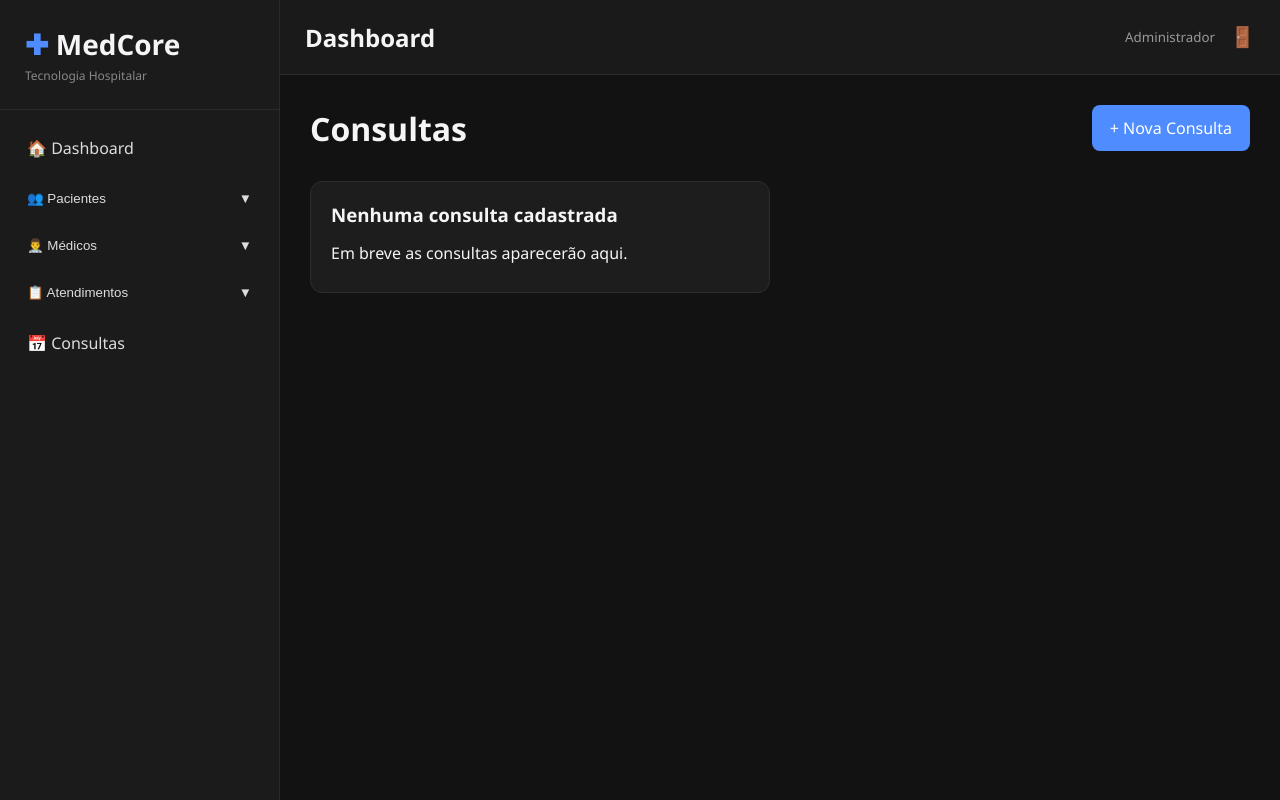
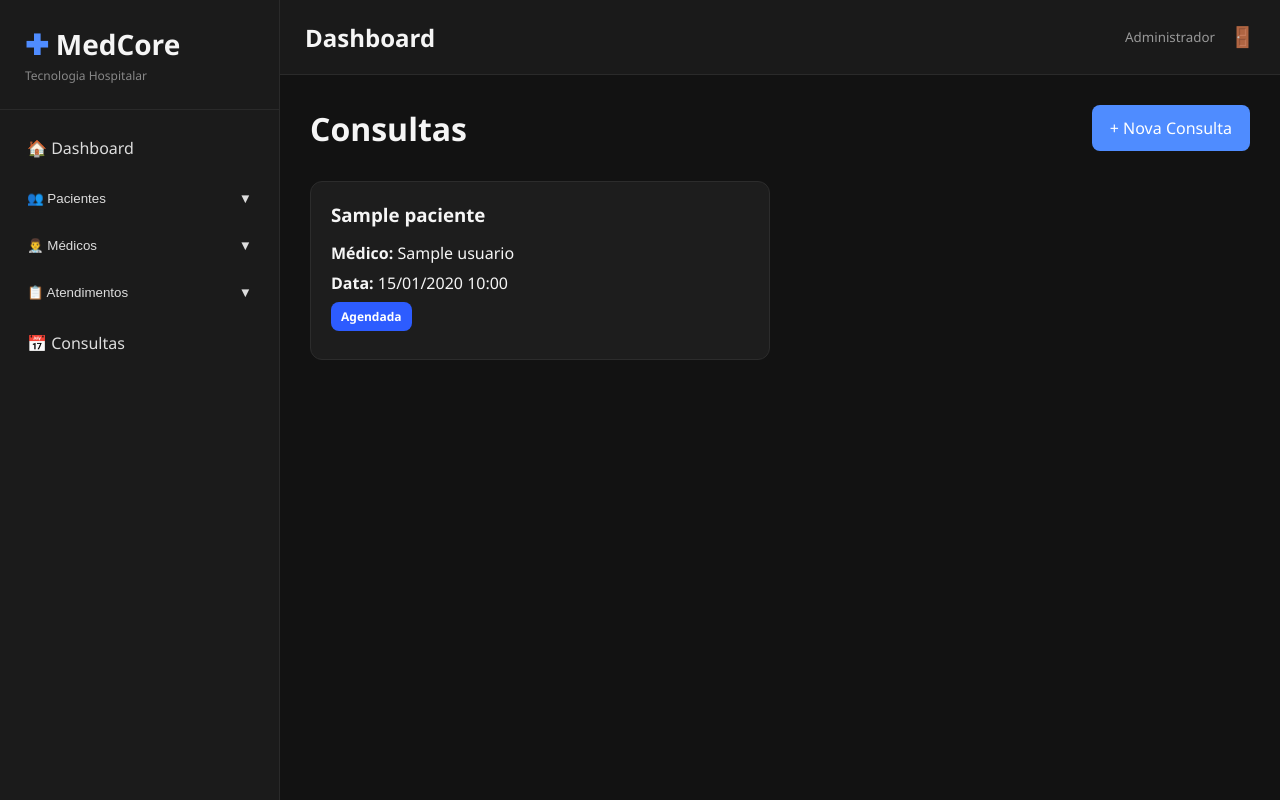
Before and after one commit to Guto2005/MedCore, a Django app: page /consultas/ in a window 1280 px wide. Run offline with Django 4.2, Linux system fonts and the light colour scheme; tables that the repository leaves empty hold one stand-in row (values such as "Sample post").

Commit message:
MedCore v1.2 - CRUD de consultas e dashboard expandido

```diff
--- a/consultas/templates/consultas/listar.html
+++ b/consultas/templates/consultas/listar.html
@@ -46,6 +46,15 @@
         border-radius:12px;
 
         padding:20px;
+
+        transition:.2s;
+    }
+
+    .consulta-card:hover {
+
+        border-color:#4f8cff;
+
+        transform:translateY(-2px);
     }
 
     .consulta-card h3 {
@@ -58,34 +67,145 @@
         margin-bottom:8px;
     }
 
+    .badge {
+
+        display:inline-block;
+
+        padding:6px 10px;
+
+        border-radius:8px;
+
+        font-size:12px;
+
+        font-weight:bold;
+
+        color:white;
+    }
+
+    .agendada {
+
+        background:#2d5cff;
+    }
+
+    .confirmada {
+
+        background:#1c8c3a;
+    }
+
+    .realizada {
+
+        background:#555;
+    }
+
+    .faltou {
+
+        background:#c08a00;
+    }
+
+    .cancelada {
+
+        background:#b82727;
+    }
+
 </style>
 
 <div class="header-consultas">
 
-    <h1>
-        Consultas
-    </h1>
 
-    <a href="{% url 'nova_consulta' %}" class="btn-novo">
-        + Nova Consulta
-    </a>
+<h1>
+    Consultas
+</h1>
+
+<a href="{% url 'nova_consulta' %}" class="btn-novo">
+    + Nova Consulta
+</a>
 
 </div>
 
 <div class="consultas-grid">
 
+{% for consulta in consultas %}
+
+    <a
+        href="{% url 'editar_consulta' consulta.id %}"
+        style="
+            text-decoration:none;
+            color:inherit;
+        "
+    >
+
+        <div class="consulta-card">
+
+            <h3>
+
+                {{ consulta.paciente.nome }}
+
+            </h3>
+
+            <p>
+
+                <strong>Médico:</strong>
+
+                {{ consulta.medico.usuario.nome }}
+
+            </p>
+
+            <p>
+
+                <strong>Data:</strong>
+
+                {{ consulta.data_hora|date:"d/m/Y H:i" }}
+
+            </p>
+
+            <p>
+
+                <span class="badge
+
+                    {% if consulta.status == 'AGENDADA' %}
+                        agendada
+                    {% elif consulta.status == 'CONFIRMADA' %}
+                        confirmada
+                    {% elif consulta.status == 'REALIZADA' %}
+                        realizada
+                    {% elif consulta.status == 'FALTOU' %}
+                        faltou
+                    {% elif consulta.status == 'CANCELADA' %}
+                        cancelada
+                    {% endif %}
+
+                ">
+
+                    {{ consulta.get_status_display }}
+
+                </span>
+
+            </p>
+
+        </div>
+
+    </a>
+
+{% empty %}
+
     <div class="consulta-card">
 
         <h3>
+
             Nenhuma consulta cadastrada
+
         </h3>
 
         <p>
-            Em breve as consultas aparecerão aqui.
+
+            Clique em "Nova Consulta" para começar.
+
         </p>
 
     </div>
 
+{% endfor %}
+
 </div>
 
 {% endblock %}
```
Also changed, not shown: consultas/templates/consultas/nova.html (+23 -6 lines), dashboard/templates/dashboard/home.html (+46 -31 lines), dashboard/views.py (+10 -0 lines).
